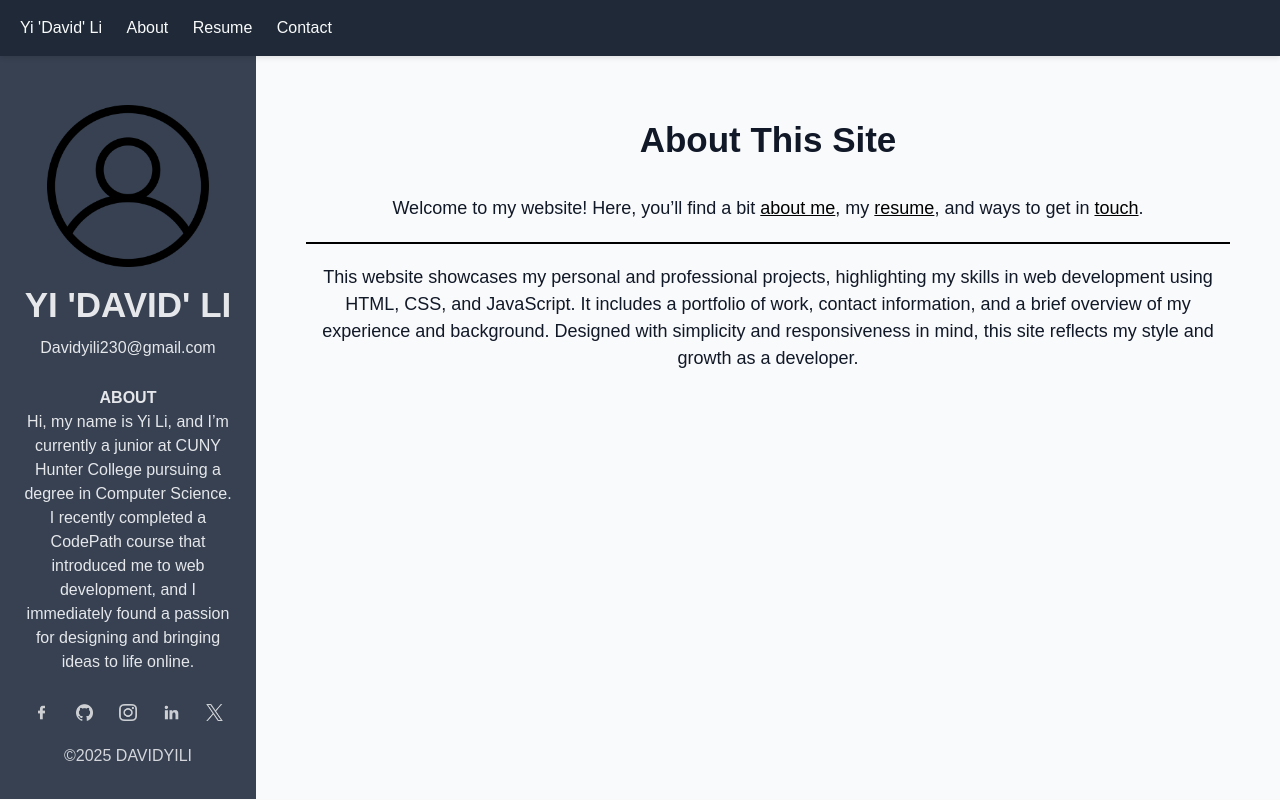
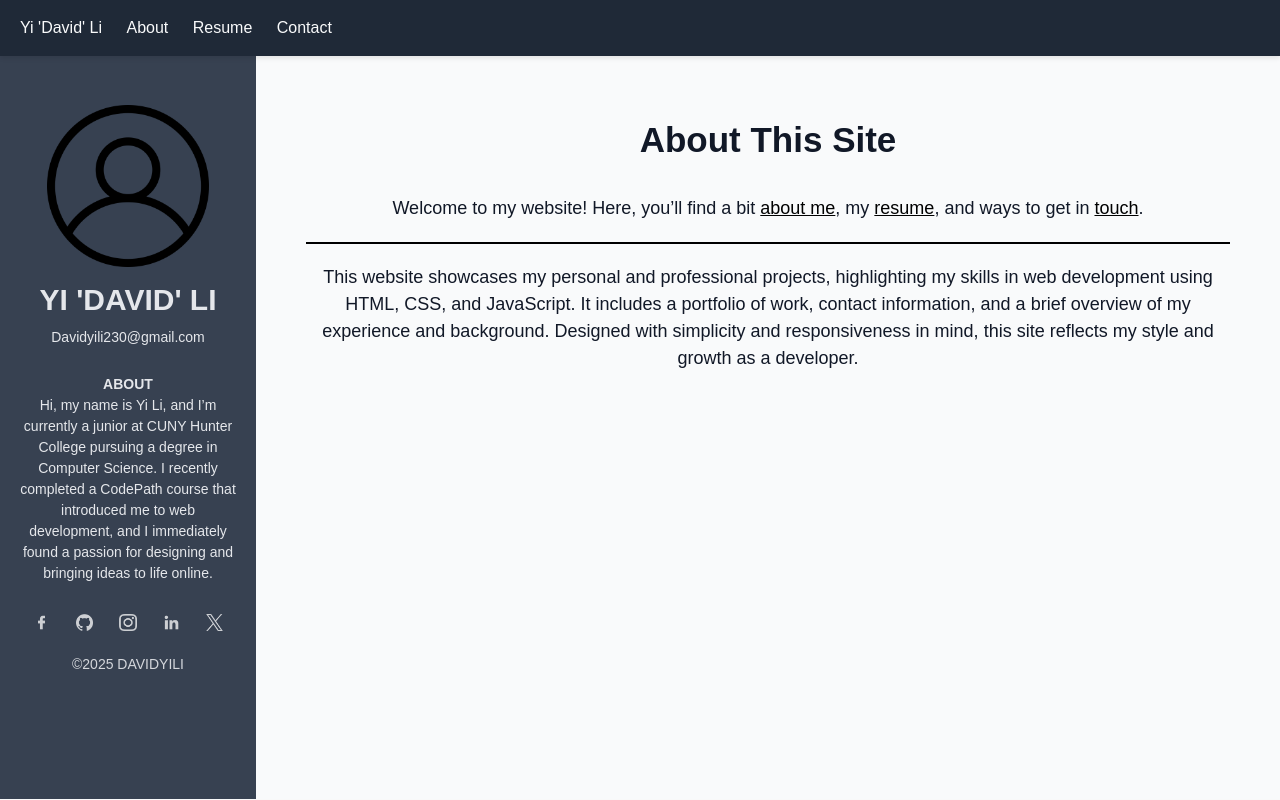
Before and after one commit to Davidyili230/Personal-Website, a plain HTML site: page index.html in a window 1280 px wide. Drawn offline with Linux system fonts and the light colour scheme.

Commit message:
fix the aside

```diff
--- a/style.css
+++ b/style.css
@@ -70,33 +70,33 @@ body {
 ================================================================================================================================================================================ */
 .sidebar h1 {
     font-family: Arial, sans-serif;
-    font-size: 35px;
+    font-size: 30px;
     font-weight: bold;
     line-height: 2em;
 }
 
 .sidebar h2 {
     font-family: Arial, sans-serif;
-    font-size: 16px;
+    font-size: 14px;
 }
 
 .sidebar h3 {
     font-family: Arial, sans-serif;
-    font-size: 16px;
+    font-size: 14px;
     font-weight: bold;
     line-height: 1.5em;
 }
 
 .sidebar h4 {
     font-family: Arial, sans-serif;
-    font-size: 16px;
+    font-size: 14px;
     opacity: 90%;
     line-height: 1.5em;
 }
 
 .sidebar p {
     font-family: Arial, sans-serif;
-    font-size: 16px;
+    font-size: 14px;
     line-height: 1.5em;
 }
 
```
Also changed, not shown: old files/old-resume.html (renamed from old-resume.html), old files/old-style.css (renamed from old-style.css).
